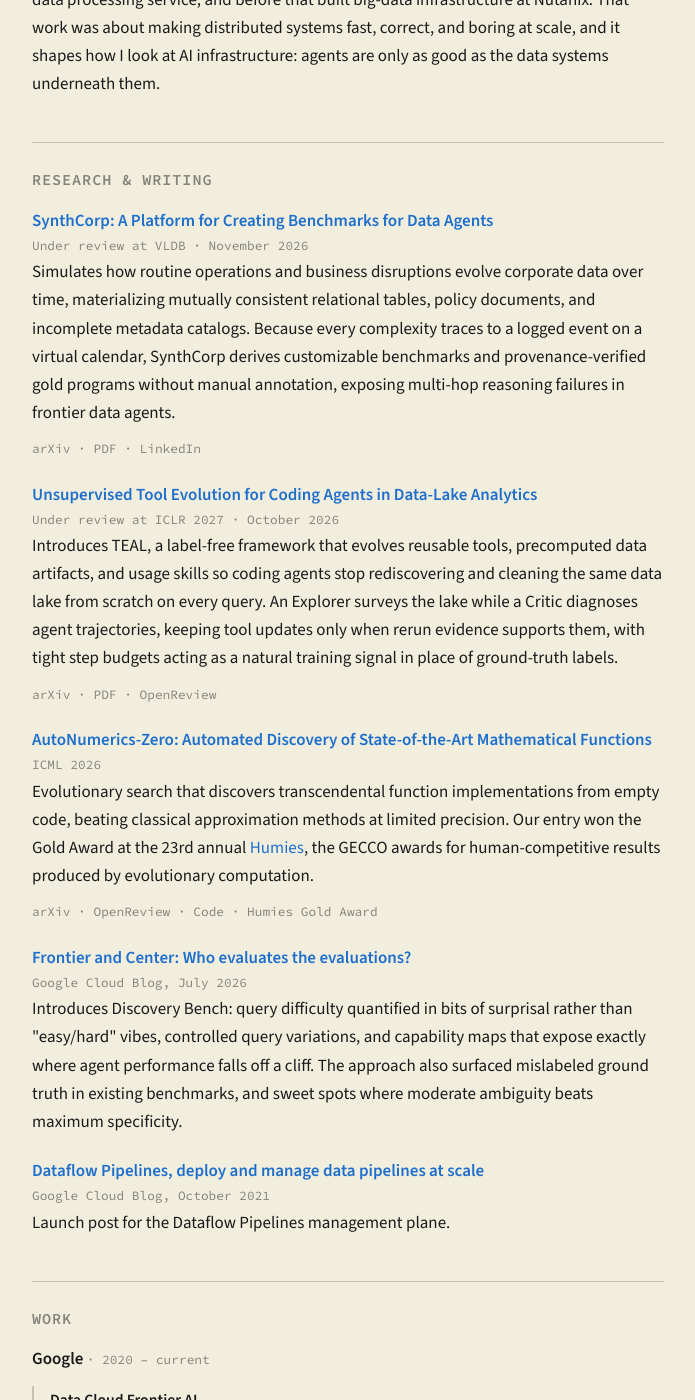
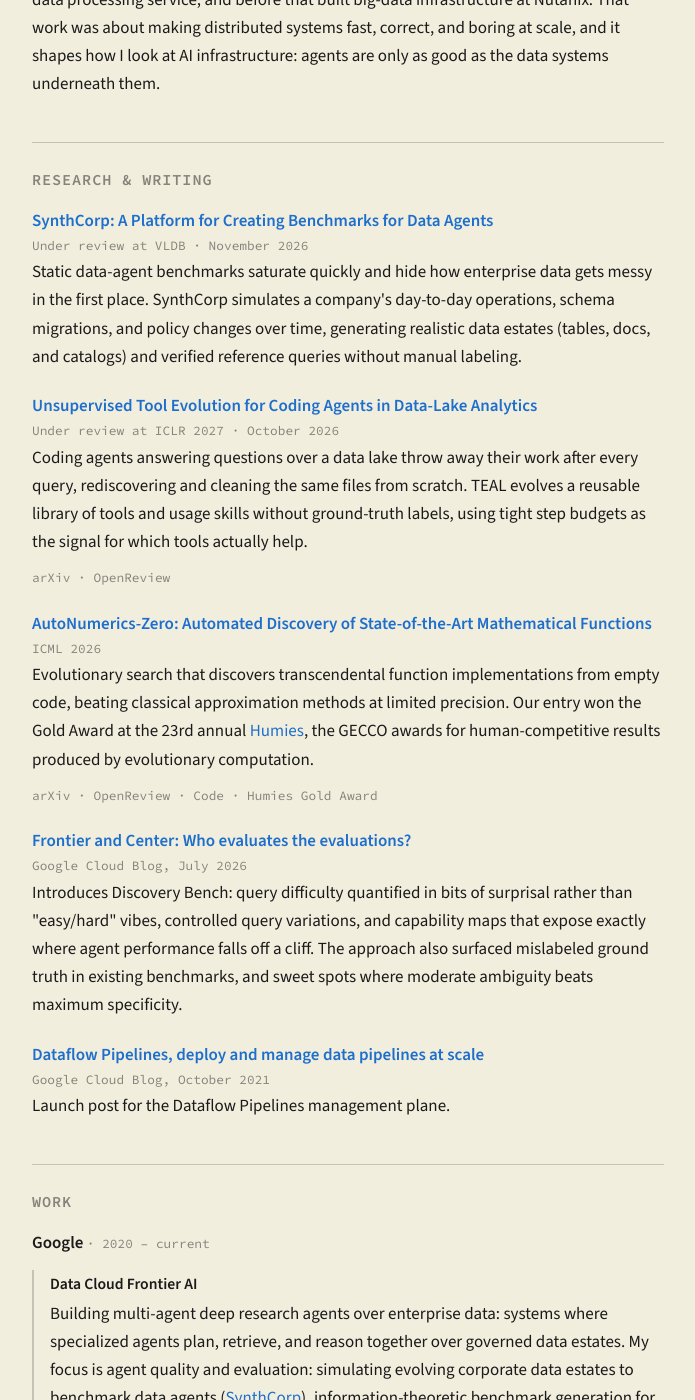
Before and after one commit to manavgarg/manavgarg.github.io, a Jekyll site: the page built from index.md, in a window 1280 px wide and 1400 px high, scrolled down 468 px. Shown: the whole window, without its empty margins (292-987 px from the left). Built offline with Jekyll 4.4.1, drawn with Linux system fonts in a browser that asks for light colours; some of the changed text lies outside the part shown.

Commit message:
Tighten SynthCorp and TEAL copy, drop redundant links, focus Work on SynthCorp + Discovery Bench

```diff
--- a/index.md
+++ b/index.md
@@ -33,31 +33,23 @@ only as good as the data systems underneath them.
 <div class="item">
   <span class="title"><a href="https://arxiv.org/abs/2611.14765">SynthCorp: A Platform for Creating Benchmarks for Data Agents</a></span>
   <div class="meta">Under review at VLDB · November 2026</div>
-  <p>Simulates how routine operations and business disruptions evolve corporate
-  data over time, materializing mutually consistent relational tables, policy
-  documents, and incomplete metadata catalogs. Because every complexity traces
-  to a logged event on a virtual calendar, SynthCorp derives customizable
-  benchmarks and provenance-verified gold programs without manual annotation,
-  exposing multi-hop reasoning failures in frontier data agents.</p>
-  <p class="meta">
-    <a href="https://arxiv.org/abs/2611.14765">arXiv</a> ·
-    <a href="https://arxiv.org/pdf/2611.14765">PDF</a> ·
-    <a href="https://www.linkedin.com/feed/update/urn:li:activity:7527139579410173952/">LinkedIn</a>
-  </p>
+  <p>Static data-agent benchmarks saturate quickly and hide how enterprise data
+  gets messy in the first place. SynthCorp simulates a company's day-to-day
+  operations, schema migrations, and policy changes over time, generating
+  realistic data estates (tables, docs, and catalogs) and verified reference
+  queries without manual labeling.</p>
 </div>
 
 <div class="item">
   <span class="title"><a href="https://arxiv.org/abs/2610.27327">Unsupervised Tool Evolution for Coding Agents in Data-Lake Analytics</a></span>
   <div class="meta">Under review at ICLR 2027 · October 2026</div>
-  <p>Introduces TEAL, a label-free framework that evolves reusable tools,
-  precomputed data artifacts, and usage skills so coding agents stop
-  rediscovering and cleaning the same data lake from scratch on every query. An
-  Explorer surveys the lake while a Critic diagnoses agent trajectories, keeping
-  tool updates only when rerun evidence supports them, with tight step budgets
-  acting as a natural training signal in place of ground-truth labels.</p>
+  <p>Coding agents answering questions over a data lake throw away their work
+  after every query, rediscovering and cleaning the same files from scratch.
+  TEAL evolves a reusable library of tools and usage skills without ground-truth
+  labels, using tight step budgets as the signal for which tools actually
+  help.</p>
   <p class="meta">
     <a href="https://arxiv.org/abs/2610.27327">arXiv</a> ·
-    <a href="https://arxiv.org/pdf/2610.27327">PDF</a> ·
     <a href="https://openreview.net/forum?id=ZJs3bOWgzy">OpenReview</a>
   </p>
 </div>
@@ -105,10 +97,8 @@ only as good as the data systems underneath them.
     <span class="subtitle">Data Cloud Frontier AI</span>
     <p>Building multi-agent deep research agents over enterprise data:
     systems where specialized agents plan, retrieve, and reason together over
-    governed data estates, and evolve reusable tools across queries
-    (<a href="https://arxiv.org/abs/2610.27327">TEAL</a>). My focus is agent
-    quality, self-improvement, and evaluation: simulating corporate data
-    estates to generate provenance-verified benchmarks
+    governed data estates. My focus is agent quality and evaluation:
+    simulating evolving corporate data estates to benchmark data agents
     (<a href="https://arxiv.org/abs/2611.14765">SynthCorp</a>),
     information-theoretic benchmark generation for data-discovery agents
     (<a href="https://cloud.google.com/blog/products/data-analytics/evaluate-agent-performance">Discovery
```
